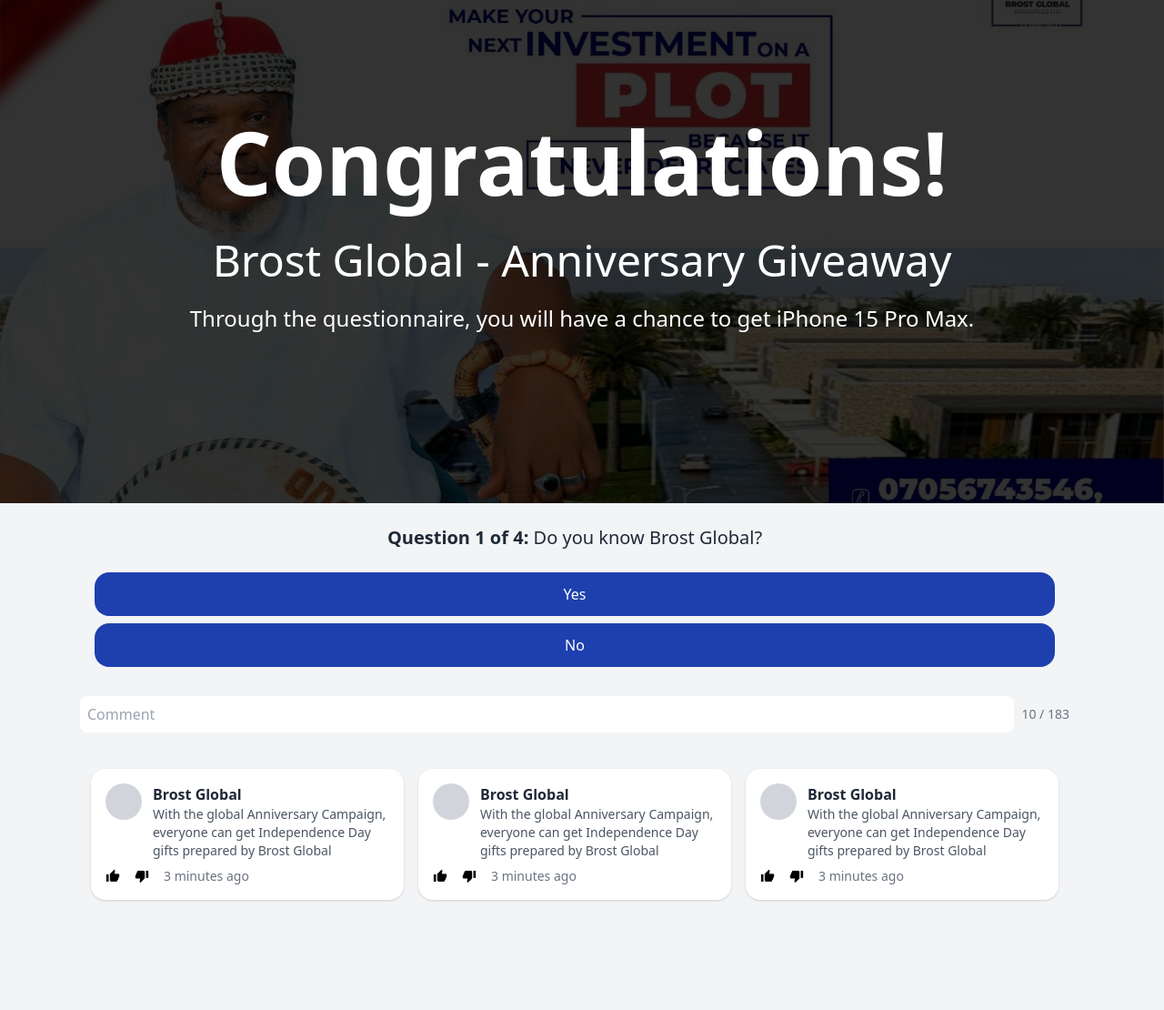
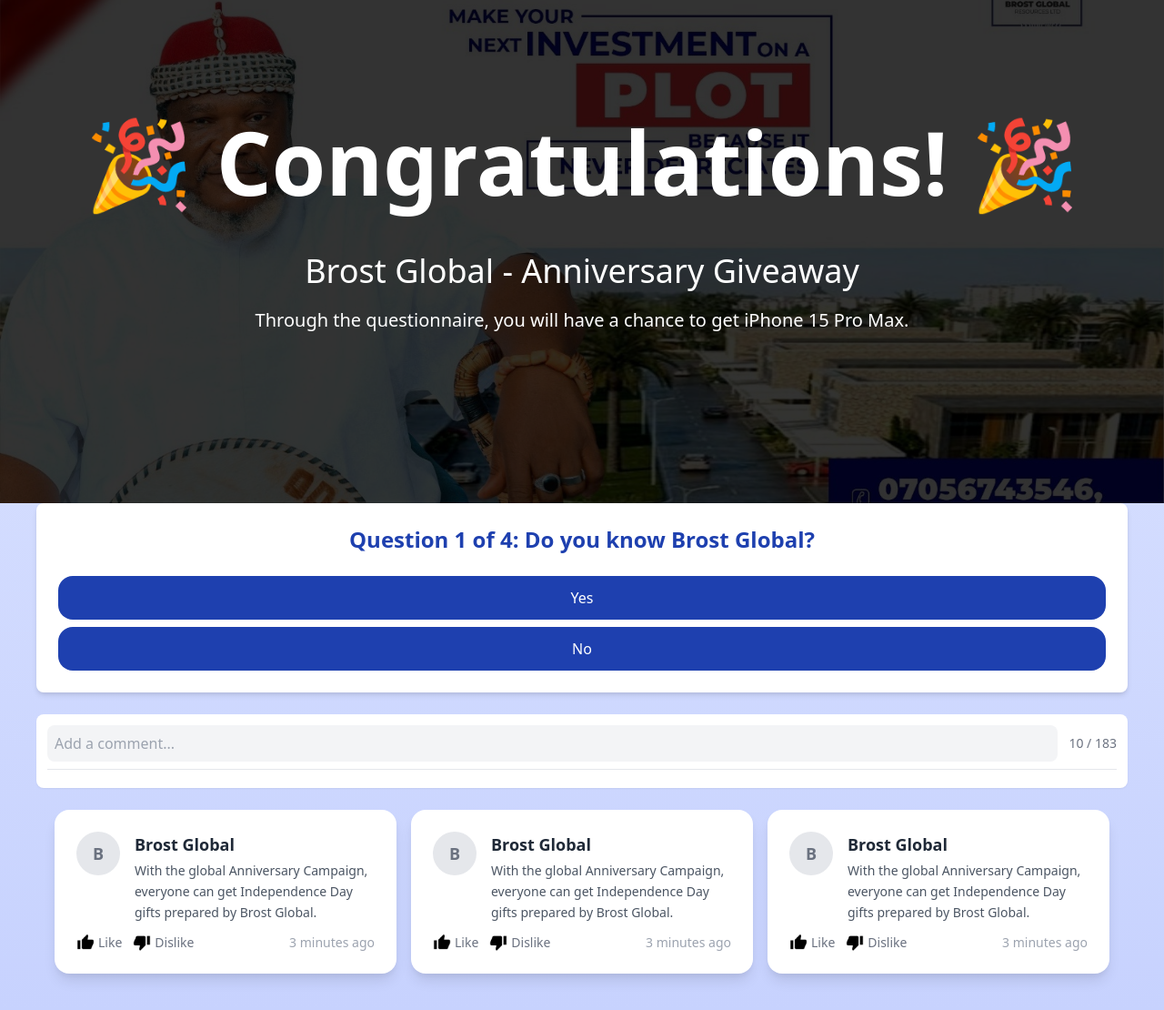
Before and after one commit to ZiRael-Code/BrostGlobal, a plain HTML site: page html/index.html in a window 1280 px wide. Shown: the part 82-1192 px from the top of the page at 91% size. Before the commit the page ends 1111 px from the top, so only its background shows below. Drawn offline with nearby package versions, Linux system fonts and the light colour scheme.

Commit message:
commits beutify and a touch of real

```diff
--- a/html/index.html
+++ b/html/index.html
@@ -7,16 +7,16 @@
     <link href="https://cdn.jsdelivr.net/npm/tailwindcss@2.2.19/dist/tailwind.min.css" rel="stylesheet">
     <script src="../js/CongratScreen.js"></script>
 </head>
-<body class="bg-gray-100">
+<body class="bg-gradient-to-b from-indigo-100 to-indigo-200">
 
-<div class="bg-white py-4 px-4 md:px-8 lg:px-16 flex flex-col items-center md:flex-row md:justify-between md:bg-blue-900">
+<div class="xl:bg-gradient-to-r xl:from-purple-800 xl:to-blue-800  py-4 px-4 md:px-8 lg:px-16 flex flex-col items-center md:flex-row md:justify-between md:bg-blue-900">
     <div class="flex items-center justify-center md:justify-start">
         <img src="../img/logo.jpg" alt="Brost Global Logo" class="h-10 md:h-12">
     </div>
 
     <div class="w-full bg-blue-900 text-white py-2 mt-2 md:mt-0 md:bg-transparent md:flex md:justify-end">
         <div class="flex justify-between w-full md:w-auto px-4 md:px-0">
-            <span class="text-xs md:text-lg md:ml-4">🎉 Brost Global - Anniversary Giveaway 🎊</span>
+            <span class="text-sm md:text-lg md:ml-4">🎉 Brost Global - Anniversary Giveaway 🎊</span>
             <span class="text-xs md:text-lg md:ml-4" id="dynamic-date"></span>
         </div>
     </div>
@@ -26,9 +26,15 @@
     <div class="hidden md:block relative">
         <img src="../img/king-pc.jpg" alt="Background Image" class="w-full h-[861px] object-cover">
         <div class="absolute inset-0 flex flex-col items-center justify-center bg-black bg-opacity-80 text-center text-white px-4">
-            <h1 class="text-8xl font-bold mb-7">Congratulations!</h1>
-            <p class="text-5xl mt-2 mb-5">Brost Global - Anniversary Giveaway</p>
-            <p class="text-2xl mt-1 mb-14">Through the questionnaire, you will have a chance to get iPhone 15 Pro Max.</p>
+            <!-- Congratulations Text for Mobile and PC -->
+            <!-- For PC -->
+            <h1 class="hidden md:block text-8xl font-bold mb-7 text-white-600 animate-bounce">🎉 Congratulations! 🎉</h1>
+
+            <!-- For Mobile -->
+            <h1 class="block md:hidden text-7xl font-extrabold mb-5 text-white-700 animate-pulse">🎉 Congratulations! 🎉</h1>
+
+            <p class="text-4xl mb-4 mb-5">Brost Global - Anniversary Giveaway</p>
+            <p class="text-xl mb-8 ">Through the questionnaire, you will have a chance to get iPhone 15 Pro Max.</p>
         </div>
     </div>
 
@@ -42,14 +48,14 @@
     </div>
 </div>
 
-<div class="xl:pr-24 xl:pl-20">
+<div class="xl:pl-10 xl:pr-10">
 
-<div class="pl-30">
+<div class="">
 
     <div id="parent">
 
-        <div id="que-template" class="rounded-lg p-6 w-full" >
-            <h2 id="que" class="text-xl text-gray-800 text-center">
+        <div id="que-template" class=" bg-white shadow-md mb-6 rounded-lg p-6 w-full" >
+            <h2 id="que" class=" text-2xl text-blue-800 text-center font-semibold ">
                 <b> Question <span id="que-count">1</span> of 4: </b>
                 <span id="question">Do you know Brost Global?</span>
             </h2>
@@ -62,56 +68,83 @@
 
 
 
-    <div class=" w-full p-2 text-gray-700  rounded-lg focus:outline-none">
-    <div class="flex items-center justify-between pb-4 mb-4">
+    <div class="bg-white w-full p-3 rounded-lg shadow-sm md:mb-6 mb-6">
+        <!-- Comment Input Section -->
+        <div class="flex items-center justify-between pb-2 mb-2 border-b border-gray-200">
             <input
                     type="text"
-                placeholder="Comment"
-                class="w-full p-2 text-gray-700 rounded-lg focus:outline-none"
+                    placeholder="Add a comment..."
+                    class="w-full p-2 text-gray-800 bg-gray-100 rounded-lg focus:ring-2 focus:ring-blue-500 focus:outline-none"
             />
-        <span class="ml-2 text-gray-500 text-sm whitespace-nowrap">10 / 183</span>
+            <span class="ml-3 text-gray-500 text-xs md:text-sm whitespace-nowrap">10 / 183</span>
         </div>
     </div>
 
 
-    <div class="grid gap-4 md:grid-cols-3 mb-10 pl-5 pr-5" id="comment-post-parent">
-        <div class="bg-white md:rounded-2xl md:shadow p-4 md:bg-white" id="comment-post">
-            <div class="flex items-start mb-2">
-                <div class="bg-gray-300 w-10 h-10 flex-shrink-0 rounded-none md:rounded-full"></div>
-                <div class="ml-3">
-                    <h3 class="font-semibold text-gray-800">Brost Global</h3>
-                    <p class="text-gray-600 text-sm">
-                        With the global Anniversary Campaign, everyone can get Independence Day gifts prepared by Brost Global
+
+    <div class="grid gap-4 md:grid-cols-3 md:mb-10 pl-5 pr-5" id="comment-post-parent">
+
+        <div class="bg-white rounded-lg shadow-lg p-3 md:rounded-2xl md:p-5 lg:p-6" id="comment-post">
+            <!-- User Info and Comment -->
+            <div class="flex items-start mb-3">
+                <!-- User Avatar -->
+                <div class="bg-gray-200 w-12 h-12 flex-shrink-0 rounded-full flex items-center justify-center">
+                    <span class="text-gray-500 font-bold text-lg">B</span>
+                </div>
+
+                <!-- Comment Content -->
+                <div class="ml-4 flex-1">
+                    <h3 class="font-semibold text-gray-800 text-lg">Brost Global</h3>
+                    <p class="text-gray-600 text-sm leading-relaxed mt-1">
+                        With the global Anniversary Campaign, everyone can get Independence Day gifts prepared by Brost Global.
                     </p>
                 </div>
             </div>
-            <div class="flex items-center text-gray-500 text-sm space-x-4 mt-2">
-            <span class="flex items-center">
-                <img src="../img/tup.jpg" alt="Thumbs Up" class="w-4 h-4">
-            </span>
-                <span class="flex items-center">
-                <img src="../img/tdown.jpg" alt="Thumbs Down" class="w-4 h-4">
-            </span>
-                <span>3 minutes ago</span>
+
+            <!-- Reactions and Time -->
+            <div class="flex items-center justify-between text-gray-500 text-sm mt-3">
+                <div class="flex space-x-3">
+                    <button class="flex items-center hover:text-blue-600 transition-colors">
+                        <img src="../img/tup.jpg" alt="Thumbs Up" class="w-5 h-5 mr-1">
+                        <span>Like</span>
+                    </button>
+                    <button class="flex items-center hover:text-red-600 transition-colors">
+                        <img src="../img/tdown.jpg" alt="Thumbs Down" class="w-5 h-5 mr-1">
+                        <span>Dislike</span>
+                    </button>
+                </div>
+                <span class="text-gray-400">3 minutes ago</span>
             </div>
         </div>
+
 
     </div>
 
 </div>
 
+    <div id="popuppc" class="fixed inset-0 bg-gray-800 bg-opacity-70 flex items-center justify-center hidden p-4">
+        <div class="bg-white rounded-2xl shadow-lg p-6 max-w-md w-full mx-auto text-center">
+            <!-- Image Section -->
+            <img src="../img/house.jpg" alt="House" class="w-full rounded-t-xl mb-5 h-48 object-cover">
 
-<div id="popuppc" class="fixed inset-0 bg-gray-800 bg-opacity-50 flex items-center hidden justify-center p-4 md:p-0">
-    <div class="bg-white rounded-xl p-6 max-w-md text-center w-full md:w-auto">
-        <img src="../img/house.jpg" alt="House" class="w-full rounded-t-lg mb-4">
+            <!-- Congratulations Text -->
+            <h2 class="text-2xl font-extrabold text-blue-800 mb-4">🎉 Congratulations! 🎉</h2>
 
-        <h2 class="text-2xl font-bold mb-2">Congratulations!</h2>
-        <p class="text-gray-700 mb-4">
-            Your answer has been saved successfully! You have a chance to win gifts. Select the correct box with your prize inside. You have 3 attempts. Good luck!
+            <!-- Description -->
+            <p class="text-gray-600 text-base mb-6">
+                Your answer has been saved successfully! You have a chance to win exclusive gifts. Select the correct box with your prize inside. You have <span class="font-semibold text-red-500">3 attempts</span>. Good luck!
             </p>
-        <button onclick="window.location.href='SurpriseBox.html'" class="bg-blue-600 text-white rounded-lg px-4 py-2 md:px-6 md:py-2">OK</button>
+
+            <!-- Action Button -->
+            <button
+                    onclick="window.location.href='SurpriseBox.html'"
+                    class="bg-blue-600 hover:bg-blue-700 text-white font-semibold rounded-xl px-5 py-3 transition duration-300 ease-in-out w-full"
+            >
+                Open Surprise Box
+            </button>
         </div>
     </div>
+
 </div>
 
 
```
Also changed, not shown: html/SurpriseBox.html (+41 -27 lines), html/index1.html (added, +96 -0 lines), img/king-pcc.jpg (added). Lines whose indentation alone changed are shown as unchanged.
